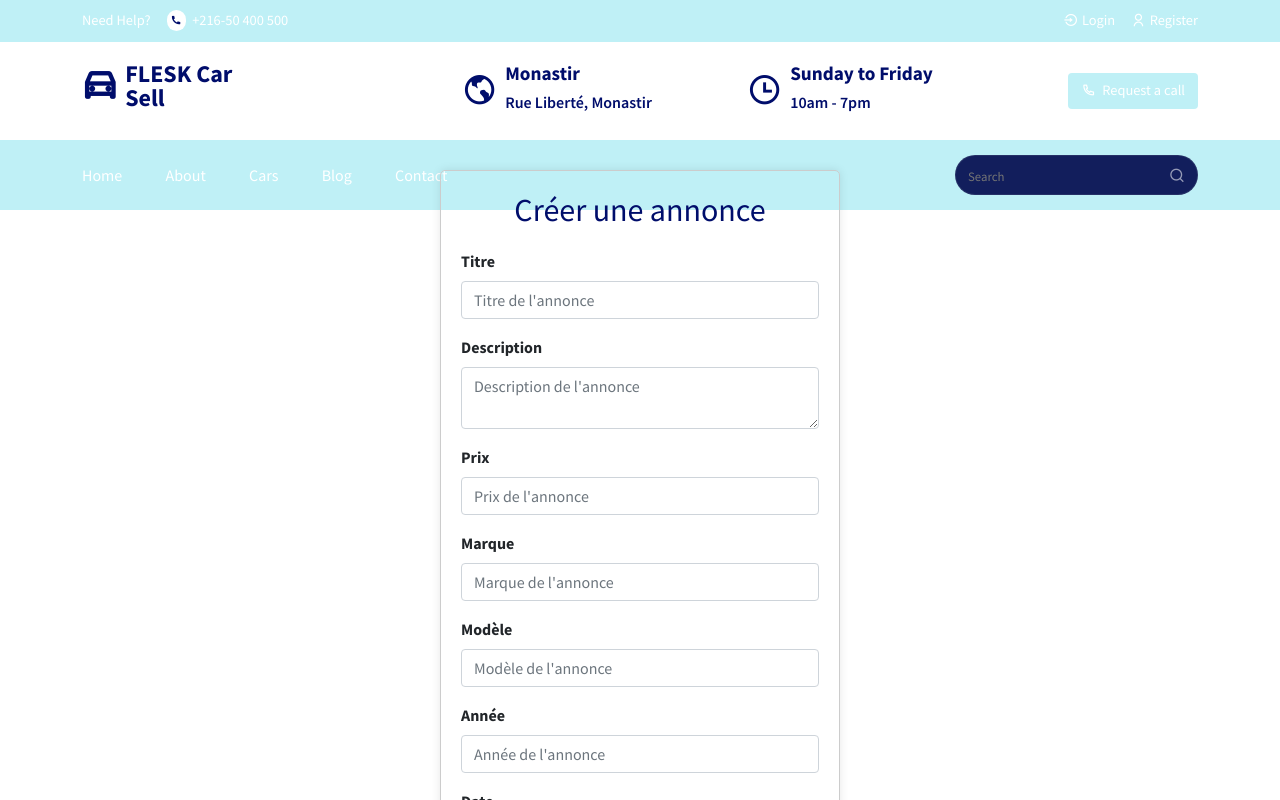
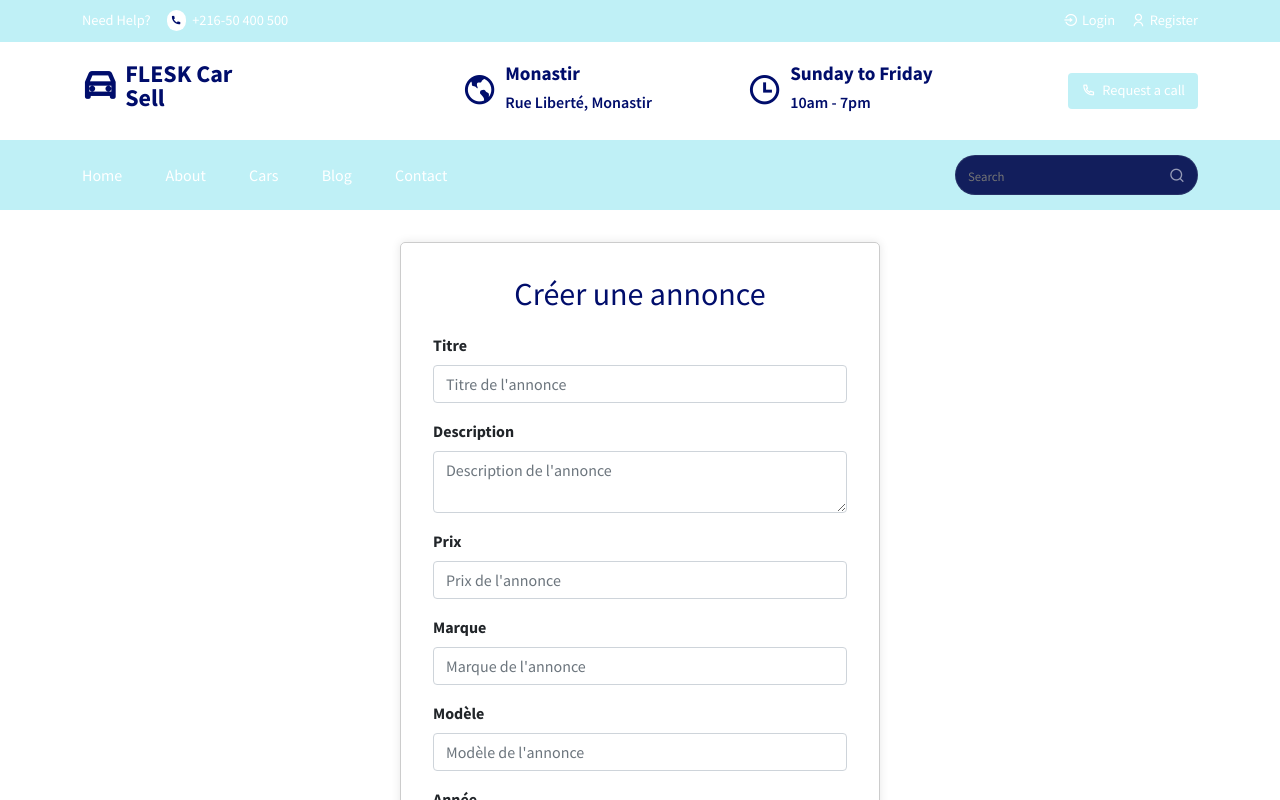
Before and after one commit to Farahsaad0/Flesk_Car_Sell_Client, a React (Create React App) app: page /create-ad in a window 1280 px wide. Shown: the top 800 px of the page. Built offline with nearby package versions, Linux system fonts and the light colour scheme.

Commit message:
fixed photo upload while creating an ad

```diff
--- a/src/components/UI/CarItem.jsx
+++ b/src/components/UI/CarItem.jsx
@@ -22,7 +22,7 @@ const CarItem = ({ car }) => {
   } = car;
 
   // Construire l'URL de l'image en utilisant la nouvelle structure
-  const imageUrl = `/public/uploads/${photo}`;
+  const imageUrl = `http://localhost:8000/images/${photo}`;
 
   // Formater la date de création au format souhaité (par exemple, format de date standard)
   const formattedDate = new Date(dateCreation).toLocaleDateString();
@@ -31,7 +31,7 @@ const CarItem = ({ car }) => {
     <Col lg="4" md="4" sm="6" className="mb-5">
       <div className="car__item">
         <div className="car__img">
-          <img src={imageUrl} alt={marque} className="w-100" />
+          <img src={imageUrl} alt={photo} className="w-100" />
         </div>
 
         <div className="car__item-content mt-4">
--- a/src/pages/CreateAd.jsx
+++ b/src/pages/CreateAd.jsx
@@ -24,7 +24,14 @@ const CreateAdForm = () => {
 
   const handleChange = (e) => {
     const { name, value, type, files } = e.target;
-    const newValue = type === "file" ? files[0] : value;
+    let newValue = value;
+    if (type === "date" && value) {
+      // Format the date to match backend requirements, for example: YYYY-MM-DD
+      const formattedDate = new Date(value).toISOString().split('T')[0];
+      newValue = formattedDate;
+    }
+
+    newValue = type === "file" ? files[0] : value;
     setFormData((prevFormData) => ({
       ...prevFormData,
       [name]: newValue,
@@ -40,7 +47,7 @@ const CreateAdForm = () => {
         formDataToSend.append(key, formData[key]);
       }
 
-      formDataToSend.append("date", new Date().toISOString());
+
 
       const response = await axios.post("http://localhost:8000/carAds", formDataToSend, {
         headers: {
--- a/src/styles/CreateAdForm.css
+++ b/src/styles/CreateAdForm.css
@@ -2,13 +2,14 @@
   display: flex;
   justify-content: center;
   align-items: center;
-  height: 100vh;
+  /* height: 100vh; */
 }
 
 .create-ad-form {
-  max-width: 400px; /* Réduit la largeur maximale */
+  max-width: 30rem; /* Réduit la largeur maximale */
   width: 100%; /* Utilise toute la largeur disponible */
-  padding: 20px;
+  padding: 2rem;
+  margin-block: 2rem;
   border: 1px solid #ccc;
   border-radius: 5px;
   box-shadow: 0 0 10px rgba(0, 0, 0, 0.1); /* Ajoute une légère ombre pour un effet de profondeur */
@@ -44,5 +45,7 @@
 }
 
 .create-ad-form input[type="date"] {
-  width: calc(100% - 10px); /* Réduit légèrement la largeur pour éviter les débordements */
+  width: calc(
+    100% - 10px
+  ); /* Réduit légèrement la largeur pour éviter les débordements */
 }
```
